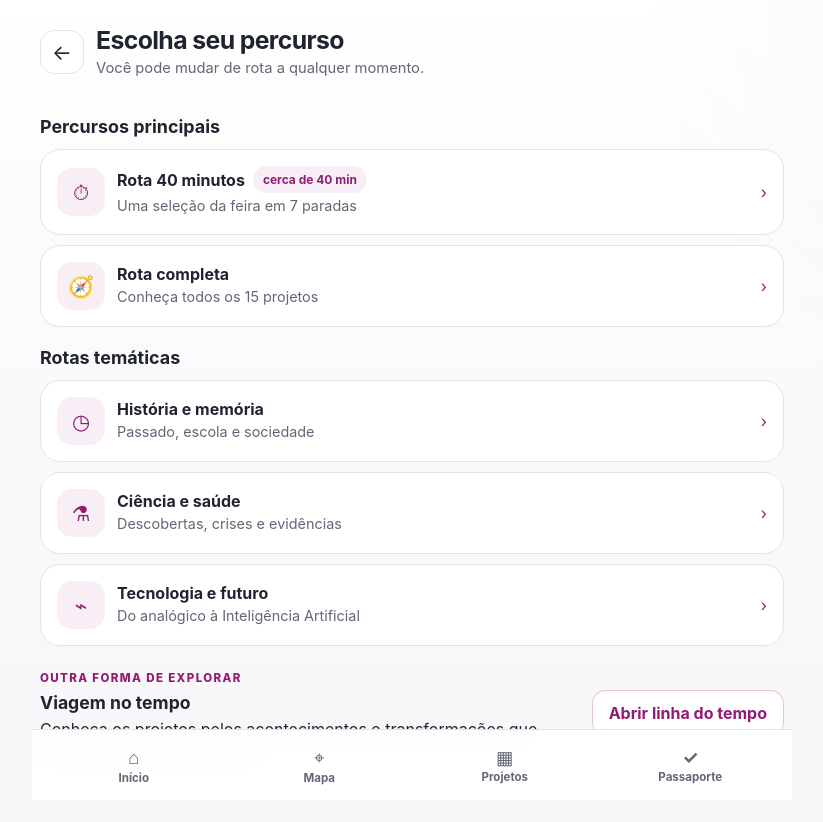
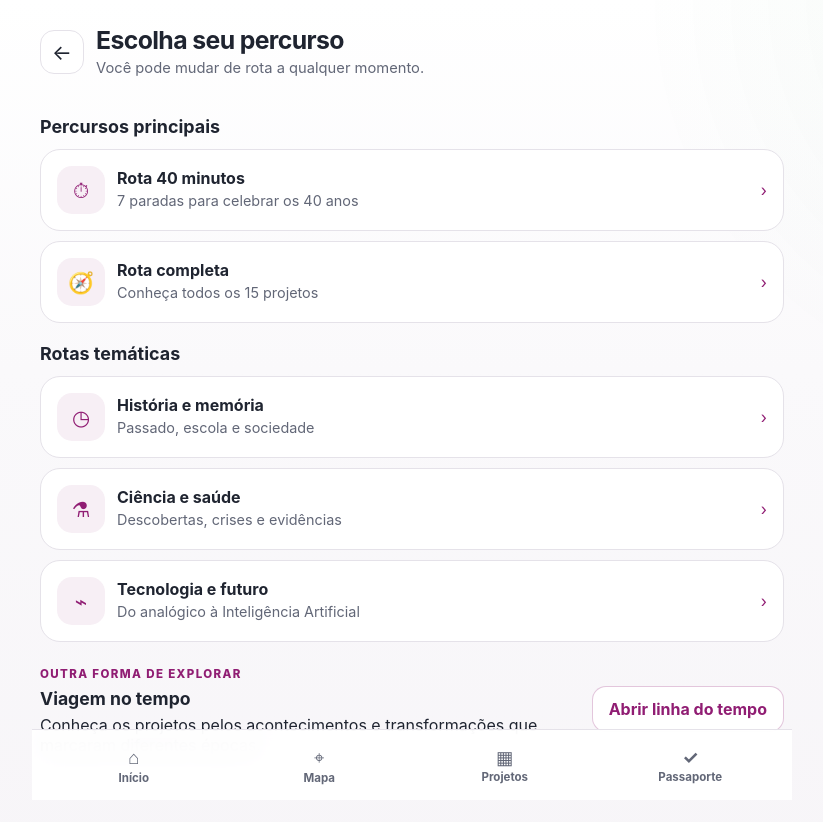
Before and after one commit to christianhpo-star/feira-40-anos-maria-luiza, a React (Vite) app: page /rotas in a window 1280 px wide. Shown: the top 822 px of the page, without its empty margins (228-1051 px from the left). Built offline with nearby package versions, Linux system fonts and the light colour scheme.

Commit message:
ux: evita promessa de duração não validada

```diff
--- a/src/data/routes.ts
+++ b/src/data/routes.ts
@@ -4,10 +4,9 @@ export const routes: RouteDefinition[] = [
   {
     id: '40-minutos',
     title: 'Rota 40 minutos',
-    subtitle: 'Uma seleção da feira em 7 paradas',
+    subtitle: '7 paradas para celebrar os 40 anos',
     description: 'Uma seleção de experiências que atravessa história, ciência, tecnologia, memória e esporte em diferentes espaços da escola.',
     icon: '⏱',
-    estimatedTime: 'cerca de 40 min',
     projectIds: ['muro-berlim', 'cesio-137', 'evolucao-computador', 'revolucao-imunologica', 'inovamente', 'historia-escola', '40-anos-movimento']
   },
   {
```
